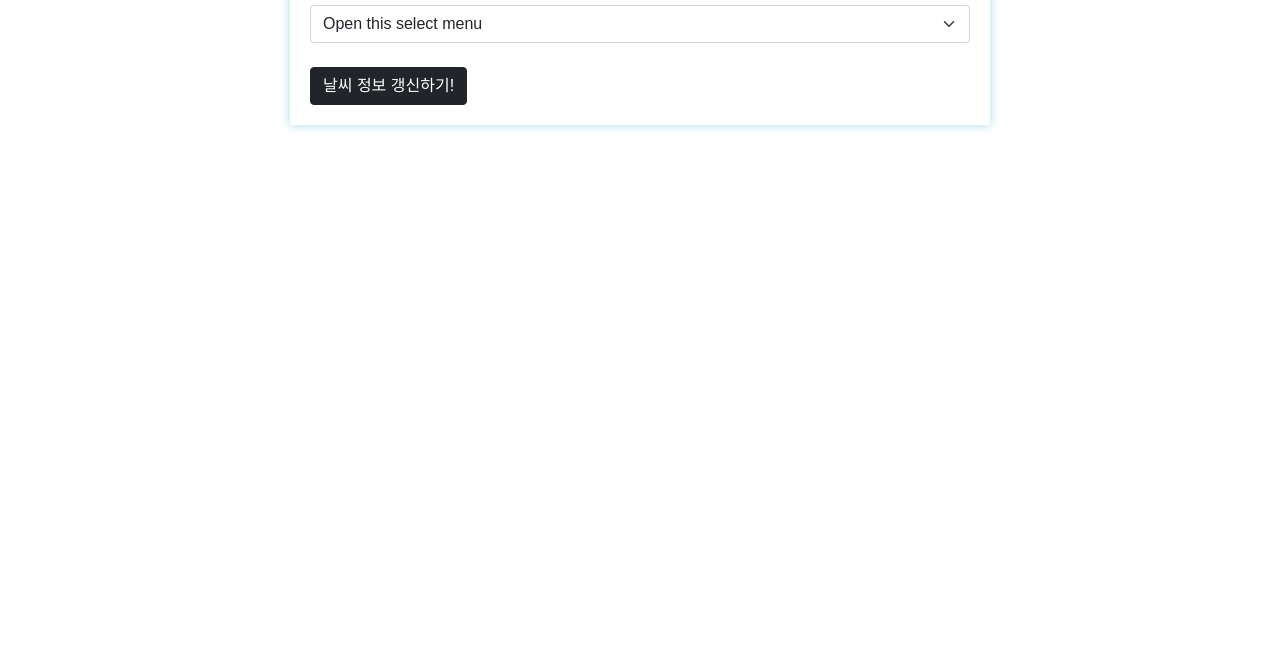
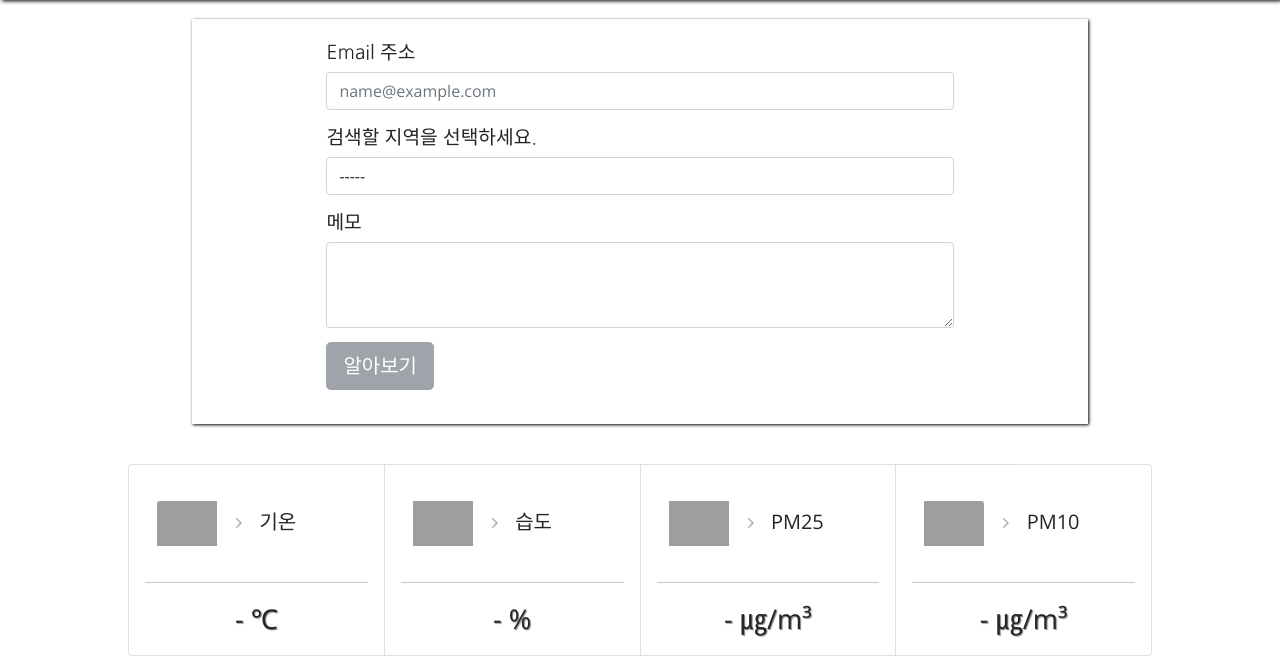
Before and after one commit to woong7361/mini_project, a Flask app: page / in a window 1280 px wide. Shown: the part 235-891 px from the top of the page. Before the commit the page ends 365 px from the top, so only its background shows below. Run offline with Flask 2, Linux system fonts and the light colour scheme; grey boxes are pictures that could not be loaded.

Commit message:
FRT/Prototype FIN

```diff
--- a/static/css/main.css
+++ b/static/css/main.css
@@ -1,32 +1,95 @@
+/* fonts */
 * {
-	font-family: 'Gowun Dodum', sans-serif;
+	font-family: 'Open Sans', sans-serif;
 }
-div.wrap.title {
+
+div.form-group > label {
+	font-size: 1.2rem;
+}
+
+/* layout */
+
+header {
 	width: 100%;
-	height: 200px;
-	background-image: linear-gradient(0deg, rgba(0, 0, 0, 0.1), rgba(0, 0, 0, 0.2)), url('https://media.wired.co.uk/photos/606dba1c9a15f73a597a2aa1/4:3/w_2044,h_1533,c_limit/weather.jpg');
+	font-family: 'Open Sans', sans-serif;
+	background-image: url("https://nordicapis.com/wp-content/uploads/5-Best-Free-and-Paid-Weather-APIs-2019-e1587582023501.png");
 	background-position: center;
-	background-size: cover;
 	color: white;
+	box-shadow: 2px 2px 4px black;
+	text-shadow: 2px 2px 2px black;
+	text-align: center;
+	margin-bottom: 20px;
+}
+
+div.weather {
+	padding: 20px 0 20px 0;
+	width: 70%;
+	min-width: 360px;
+	margin-bottom: 40px;
+	box-shadow: 1px 1px 3px black;
 	display: flex;
 	flex-direction: column;
+	justify-content: top;
 	align-items: center;
-	justify-content: center;
 }
 
-div.wrap.title > h1 {
-	text-shadow: 2px 2px black;
-}
-div.wrap.input {
-	width: 95%;
-	max-width: 700px;
-	padding: 20px;
-	box-shadow: 0px 0px 10px 0px lightblue;
-	margin: 20px auto;
-}
-div.wrap.input > input {
+div.weather > form {
 	width: 70%;
 }
-h2.done {
-	text-decoration:line-through
+
+div.form-group {
+	margin-bottom: 14px;
+	width:100%;
 }
+div.form-group > label {
+	margin-bottom: 4px;
+	font-family: 'Nanum Gothic', sans-serif;
+}
+
+div#card-list {
+	width: 80%;
+	max-width: 1200px;
+	min-width: 800px;
+}
+
+/* header */
+
+/* card */
+img.card-img-top {
+	width: 60px;
+	margin: 20px 0 20px 12px;
+}
+
+p.card-text {
+	margin: 14px 0px 14px 0px;
+	font-size: 1.7rem;
+	text-shadow: 1px 1px 1px grey;
+	text-align: center;
+}
+
+.icons {
+	margin: 0px 8px 0px 8px;
+}
+
+.loading {
+	animation-name: loading;
+	animation-duration: 1s;
+	animation-iteration-count: infinite;
+}
+
+.waiting {
+	animation-name: waiting;
+	animation-duration: 3s;
+	animation-iteration-count: infinite;
+}
+
+@keyframes loading {
+  0%  {transform: rotate(0deg);}
+  100%  {transform: rotate(360deg);}
+}
+
+@keyframes waiting {
+  0%  {opacity: 1;}
+  50% {opacity: 0;}
+  100%  {opacity: 1;}
+}
--- a/static/js/main.js
+++ b/static/js/main.js
@@ -1,15 +1,18 @@
 function get_weather() {
-	let state_name = $("#state_input").val();
+	let state_name = $("#guselect").val();
 	alert(`요청한 정보는 ${state_name} 입니다.`);
+	loading();
 	$.ajax({
 		type: "GET",
-		url: `http://localhost:5000/apis/weather?state=${state_name}`, /* api 주소 넣는 부분 */
+		url: `http://localhost:5000/apis/weather?state=${state_name}`,
 		data: {},
 		success: function(res) {
+			loaded();
 			alert(`${state_name}구 에대한 응답을 수신하였습니다.`);
 			update_weather(res);
 		},
 		error: function(...err) {
+			loaded();
 			const message = err[2];
 			alert(`${message}, 에러발생.`);
 		}
--- /dev/null
+++ b/static/js/weather_animation.js
@@ -0,0 +1,8 @@
+function loading() {
+	$(".icons.waiting").addClass("d-none");
+	$(".icons.loading").removeClass("d-none");
+}
+function loaded() {
+	$(".icons.loading").addClass("d-none");
+	$(".icons.waiting").removeClass("d-none");
+}
--- /dev/null
+++ b/static/js/weather_form_event.js
@@ -0,0 +1,14 @@
+function check_form(){
+	let [email, comment, guselect] = [$("#comment-email").val(),$("#comment-text").val(),$("#guselect").val()];
+	if (email != "" && comment != "" && guselect != "") {
+		$("#weather-submit").removeClass("btn-secondary");
+		$("#weather-submit").removeClass("disabled");
+		$("#weather-submit").addClass("btn-primary");
+	} else {
+		$("#weather-submit").removeClass("btn-primary");
+		$("#weather-submit").removeClass("disabled");
+		$("#weather-submit").removeClass("btn-secondary");
+		$("#weather-submit").addClass("btn-secondary");
+		$("#weather-submit").addClass("disabled");
+	};
+}
--- /dev/null
+++ b/templates/base.html
@@ -0,0 +1,27 @@
+<!DOCTYPE html>
+<html lang="en">
+<HEAD>
+	<meta charset="UTF-8">
+	<meta name="viewport" content="width=device-width, initial-scale=1, shrink-to-fit=no">
+	<link rel="stylesheet" href="https://cdn.jsdelivr.net/npm/bootstrap@5.1.3/dist/css/bootstrap.min.css" integrity="sha384-1BmE4kWBq78iYhFldvKuhfTAU6auU8tT94WrHftjDbrCEXSU1oBoqyl2QvZ6jIW3" crossorigin="anonymous">
+	<link rel="preconnect" href="https://fonts.googleapis.com">
+	<link rel="preconnect" href="https://fonts.gstatic.com" crossorigin>
+	<link href="https://fonts.googleapis.com/css2?family=Nanum+Gothic&family=Open+Sans:wght@400;600&display=swap" rel="stylesheet">
+	<script src="https://cdn.jsdelivr.net/npm/bootstrap@5.1.3/dist/js/bootstrap.min.js" integrity="sha384-QJHtvGhmr9XOIpI6YVutG+2QOK9T+ZnN4kzFN1RtK3zEFEIsxhlmWl5/YESvpZ13" crossorigin="anonymous"></script>
+	<script src="https://code.jquery.com/jquery-3.6.0.min.js" integrity="sha256-/xUj+3OJU5yExlq6GSYGSHk7tPXikynS7ogEvDej/m4=" crossorigin="anonymous"></script>
+	<link rel="stylesheet" href={{ url_for("static", filename="css/main.css") }}>
+	<script src={{ url_for("static", filename="js/main.js") }}></script>
+	{% block script %}
+	{% endblock %}
+
+	<title>오늘의 날씨</title>
+</head>
+<body>
+	<main class="d-flex flex-column align-items-center">
+		<header>
+			{% block header %}{% endblock %}
+		</header>
+		{% block content %}{% endblock %}
+	</main>
+</body>
+</body>
--- a/templates/index.html
+++ b/templates/index.html
@@ -1,63 +1,15 @@
-<!DOCTYPE html>
-<html lang="en">
-<HEAD>
-	<meta charset="UTF-8">
-	<meta name="viewport" content="width=device-width, initial-scale=1, shrink-to-fit=no">
-	<link rel="stylesheet" href="https://cdn.jsdelivr.net/npm/bootstrap@5.1.3/dist/css/bootstrap.min.css" integrity="sha384-1BmE4kWBq78iYhFldvKuhfTAU6auU8tT94WrHftjDbrCEXSU1oBoqyl2QvZ6jIW3" crossorigin="anonymous">
-	<script src="https://cdn.jsdelivr.net/npm/bootstrap@5.1.3/dist/js/bootstrap.min.js" integrity="sha384-QJHtvGhmr9XOIpI6YVutG+2QOK9T+ZnN4kzFN1RtK3zEFEIsxhlmWl5/YESvpZ13" crossorigin="anonymous"></script>
-	<script src="https://code.jquery.com/jquery-3.6.0.min.js" integrity="sha256-/xUj+3OJU5yExlq6GSYGSHk7tPXikynS7ogEvDej/m4=" crossorigin="anonymous"></script>
-	<script src={{ url_for("static", filename="js/main.js") }}></script>
-	<link rel="stylesheet" href={{ url_for("static", filename="css/main.css") }}>
-	<title>오늘의 날씨</title>
-</head>
-<body>
-	<div class="wrap title">
-		<h1>오늘의 날씨는 어떤지 검색하세요!</h1>
-		<p>XX의 현재 기온:<span id="temp"></span>도</p>
-		<p>XX의 현재 습도:<span id="humid"></span>%</p>
-		<p>XX의 현재 바람:<span id="wind"></span>m/s</p>
-	</div>
-	<div class="wrap input">
-		<select class="form-select mb-4" aria-label="Default sele구ct state" id="state_input">
-			<option selected>Open this select menu</option>
-			<option value="강남구">강남구</option>
-			<option value="서초구">서초구</option>
-			<option value="송파구">송파구</option>
-			<option value="강북구">강북구</option>
-			<option value="용산">용산구</option>
-		</select>
-		<div class="d-flex flex-row">
-			<button type="submit" class="btn btn-dark" onclick="get_weather()">날씨 정보 갱신하기!</button>
-		</div>
-	</div>
+{% extends "base.html" %}
 
-<!--
-	<div class="wrap quotes d-flex flex-column">
-		<div class="card mb-2">
-			<div class="card-body">
-				<blockquote class="blockquote mb-0">
-					<p>새로운 앨범 너무 멋져요!</p>
-					<footer class="blockquote-footer">호빵맨</footer>
-				</blockquote>
-			</div>
-		</div>
-		<div class="card mb-2">
-			<div class="card-body">
-				<blockquote class="blockquote mb-0">
-					<p>새로운 앨범 너무 멋져요!</p>
-					<footer class="blockquote-footer">호빵맨</footer>
-				</blockquote>
-			</div>
-		</div>
-		<div class="card mb-2">
-			<div class="card-body">
-				<blockquote class="blockquote mb-0">
-					<p>새로운 앨범 너무 멋져요!</p>
-					<footer class="blockquote-footer">호빵맨</footer>
-				</blockquote>
-			</div>
-		</div>
-	</div>
--->
-</body>
-</body>
+{% block script %}
+	<script src={{ url_for("static", filename="js/weather_animation.js") }}></script>
+	<script src={{ url_for("static", filename="js/weather_form_event.js") }}></script>
+{% endblock %}
+
+{% block header %}
+	{% include "weather/header.html" %}
+{% endblock %}
+
+{% block content %}
+	{% include "weather/form.html" %}
+	{% include "weather/cardlist.html" %}
+{% endblock %}
--- /dev/null
+++ b/templates/weather/card-humidity.html
@@ -0,0 +1,11 @@
+<div class="card">
+	<div class="card-body">
+		<h5 class="card-title">
+			<img class="card-img-top" src="https://cdn-icons-png.flaticon.com/512/219/219816.png" alt="Card image cap">
+			{% include "weather/loading_icon.html" %}
+			습도
+		</h5>
+		<hr/>
+		<p class="card-text"><span id="hum-v">-</span><span> %</span></p>
+	</div>
+</div>
--- /dev/null
+++ b/templates/weather/card-pm10.html
@@ -0,0 +1,11 @@
+<div class="card">
+	<div class="card-body">
+		<h5 class="card-title">
+			<img class="card-img-top" src="https://media.istockphoto.com/vectors/premium-icon-on-dust-protection-allergen-or-dust-cleaning-such-line-vector-id1221686704?k=20&m=1221686704&s=612x612&w=0&h=MRFyg51S1zmW5Db72HnqWSADbsbb4t8dJZVkuKJKA4A=" alt="Card image cap">
+			{% include "weather/loading_icon.html" %}
+			PM10
+		</h5>
+		<hr/>
+		<p class="card-text"><span id="pm10-v">-</span><span> ㎍/m³</span></p>
+	</div>
+</div>
--- /dev/null
+++ b/templates/weather/card-pm25.html
@@ -0,0 +1,11 @@
+<div class="card">
+	<div class="card-body">
+		<h5 class="card-title">
+			<img class="card-img-top" src="https://icons.veryicon.com/png/o/weather/weather-13/sand-dust-3.png" alt="Card image cap">
+			{% include "weather/loading_icon.html" %}
+			PM25
+		</h5>
+		<hr/>
+		<p class="card-text"><span id="pm25-v">-</span><span> ㎍/m³</span></p>
+	</div>
+</div>
--- /dev/null
+++ b/templates/weather/card-temperature.html
@@ -0,0 +1,11 @@
+<div class="card">
+	<div class="card-body" id="temp-card">
+		<h5 class="card-title">
+			<img class="card-img-top" src="https://media.istockphoto.com/vectors/thermometer-icon-temperature-icon-thermometer-icon-in-flat-style-vector-id1271736319?k=20&m=1271736319&s=170667a&w=0&h=VhsxM8WqtOF9aWZTwehAD0sWRsXG8xs90Ngyys2roVg=" alt="temperature">
+			{% include "weather/loading_icon.html" %}
+			기온
+		</h5>
+		<hr/>
+		<p class="card-text"><span id="temp-v">-</span> ℃<span></p>
+	</div>
+</div>
--- /dev/null
+++ b/templates/weather/cardlist.html
@@ -0,0 +1,6 @@
+<div class="card-group" id="card-list">
+	{% include "weather/card-temperature.html" %}
+	{% include "weather/card-humidity.html" %}
+	{% include "weather/card-pm25.html" %}
+	{% include "weather/card-pm10.html" %}
+</div>
--- /dev/null
+++ b/templates/weather/form.html
@@ -0,0 +1,36 @@
+<div class="weather">
+<form>
+	<div class="form-group">
+		<label for="comment-email">Email 주소</label>
+		<input onkeyup="check_form()" type="email" class="form-control" id="comment-email" placeholder="name@example.com">
+	</div>
+	<div class="form-group">
+		<label for="guselect">검색할 지역을 선택하세요.</label>
+		<select class="form-control" id="guselect" onchange="check_form()">
+			<option value="" selected>-----</option>
+			<option value="도봉구">도봉구</option>
+			<option value="강남">강남구</option>
+			<option value="서초구">서초구</option>
+			<option value="송파구">송파구</option>
+			<option value="강북구">강북구</option>
+			<option value="노원구">노원구</option>
+			<option value="용산구">용산구</option>
+			<option value="성북구">성북구</option>
+			<option value="중랑구">중랑구</option>
+			<option value="강동구">강동구</option>
+			<option value="관악구">관악구</option>
+			<option value="마포구">마포구</option>
+			<option value="중구">중구</option>
+			<option value="종로구">종로구</option>
+			<option value="강서구">강서구</option>
+		</select>
+	</div>
+	<div class="form-group">
+		<label for="comment-text">메모</label>
+		<textarea class="form-control" onkeyup="check_form()" id="comment-text" rows="3"></textarea>
+	</div>
+	<div class="form-group">
+		<button type="button" class="btn btn-lg btn-secondary disabled" id="weather-submit" onclick="get_weather()">알아보기</button>
+	</div>
+</form>
+</div>
--- /dev/null
+++ b/templates/weather/header.html
@@ -0,0 +1,7 @@
+<div class="jumbotron jumbotron-fluid p-4">
+  <h1 class="display-4 mb-4">오늘의 날씨</h1>
+	<hr/>
+	  날씨정보
+    <p class="lead mt-2">기상상태가 궁금한 지역을 고르고 더 알아보세요!</p>
+  </div>
+</div>
--- /dev/null
+++ b/templates/weather/loading_icon.html
@@ -0,0 +1,2 @@
+<svg class="icons waiting" xmlns="http://www.w3.org/2000/svg" viewBox="0 0 16 16" width="16" height="16"><path fill-rule="evenodd" d="M6.22 3.22a.75.75 0 011.06 0l4.25 4.25a.75.75 0 010 1.06l-4.25 4.25a.75.75 0 01-1.06-1.06L9.94 8 6.22 4.28a.75.75 0 010-1.06z"></path></svg>
+<svg class="icons loading d-none"xmlns="http://www.w3.org/2000/svg" viewBox="0 0 16 16" width="16" height="16"><path d="M5.029 2.217a6.5 6.5 0 019.437 5.11.75.75 0 101.492-.154 8 8 0 00-14.315-4.03L.427 1.927A.25.25 0 000 2.104V5.75A.25.25 0 00.25 6h3.646a.25.25 0 00.177-.427L2.715 4.215a6.491 6.491 0 012.314-1.998zM1.262 8.169a.75.75 0 00-1.22.658 8.001 8.001 0 0014.315 4.03l1.216 1.216a.25.25 0 00.427-.177V10.25a.25.25 0 00-.25-.25h-3.646a.25.25 0 00-.177.427l1.358 1.358a6.501 6.501 0 01-11.751-3.11.75.75 0 00-.272-.506z"></path><path d="M9.06 9.06a1.5 1.5 0 11-2.12-2.12 1.5 1.5 0 012.12 2.12z"></path></svg>
```
